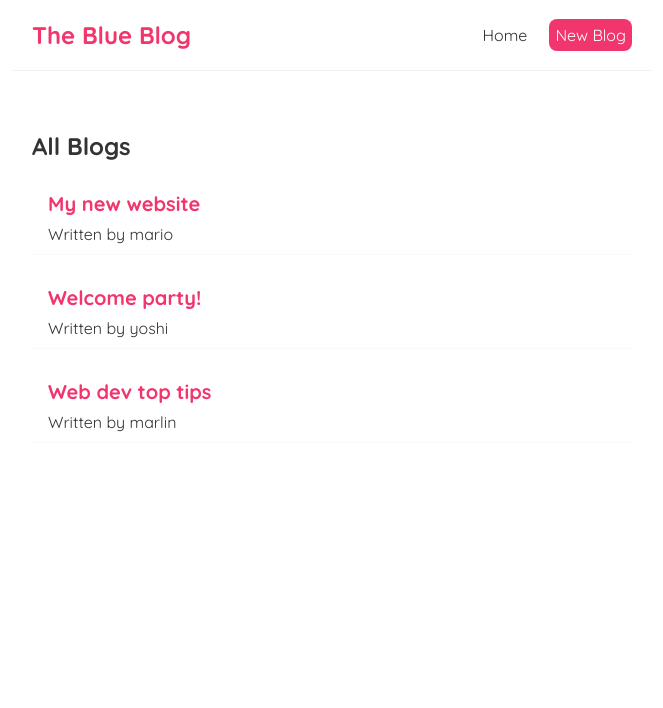
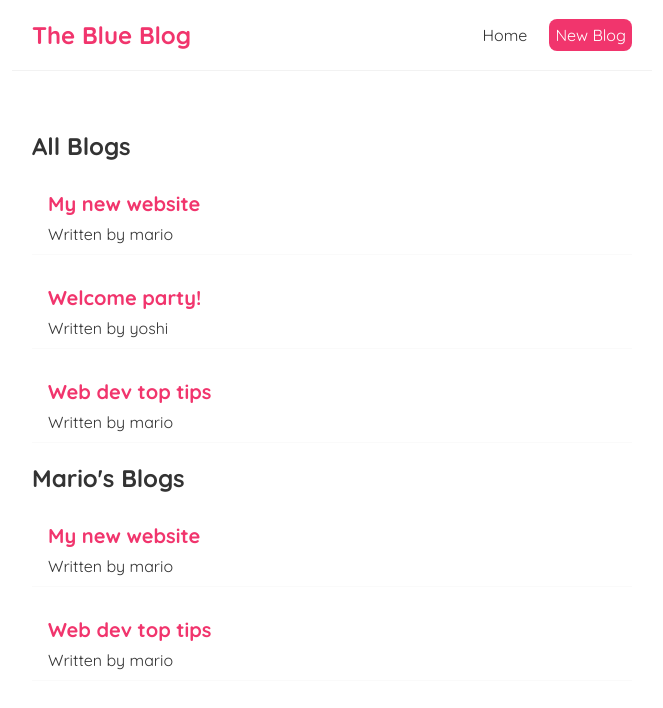
Before and after one commit to NuhaG/pink-blog, a React (Create React App) app: page / in a window 1280 px wide. Shown: the top 708 px of the page, without its empty margins (308-971 px from the left). Built offline with nearby package versions, Linux system fonts and the light colour scheme.

Commit message:
filter method

```diff
--- a/src/home.js
+++ b/src/home.js
@@ -5,13 +5,13 @@
     const [blogs,setBlogs] = useState([
         { title: 'My new website', body: 'lorem ipsum...',author: 'mario', id:1 },
         { title: 'Welcome party!', body: 'lorem ipsum...',author: 'yoshi', id:2 },
-        { title: 'Web dev top tips', body: 'lorem ipsum...',author: 'marlin', id:3 }
+        { title: 'Web dev top tips', body: 'lorem ipsum...',author: 'mario', id:3 }
     ]);
-    // two options to allow using the val def here in blogList.js -> write the whole def like above or use props (more reusable, allows to use in home component later on)
-    // props are a way to pass data from parents component to child component
+
     return (
         <div className="home">
-            <BlogList blogs={blogs} title="All Blogs"/> {/*Passes blogs as a prop*/}
+            <BlogList blogs={blogs} title="All Blogs"/>
+            <BlogList blogs={blogs.filter((blog) => blog.author === 'mario')} title="Mario's Blogs"/> {/*filter method fire's a callback for each item in the array, if true keeps it in the array else filters it out and then returns the new final array*/}
         </div>
      );
 }
```
